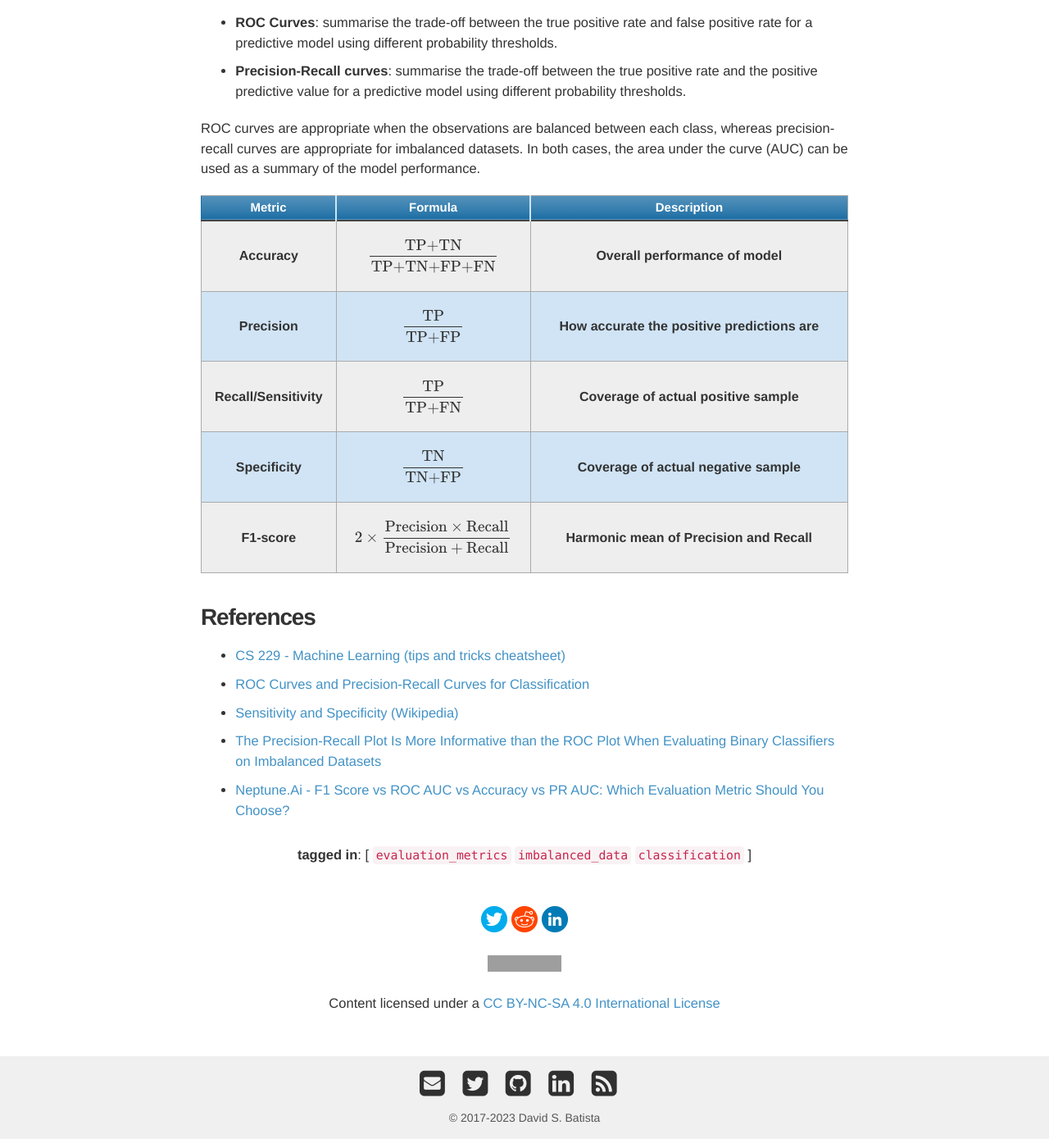
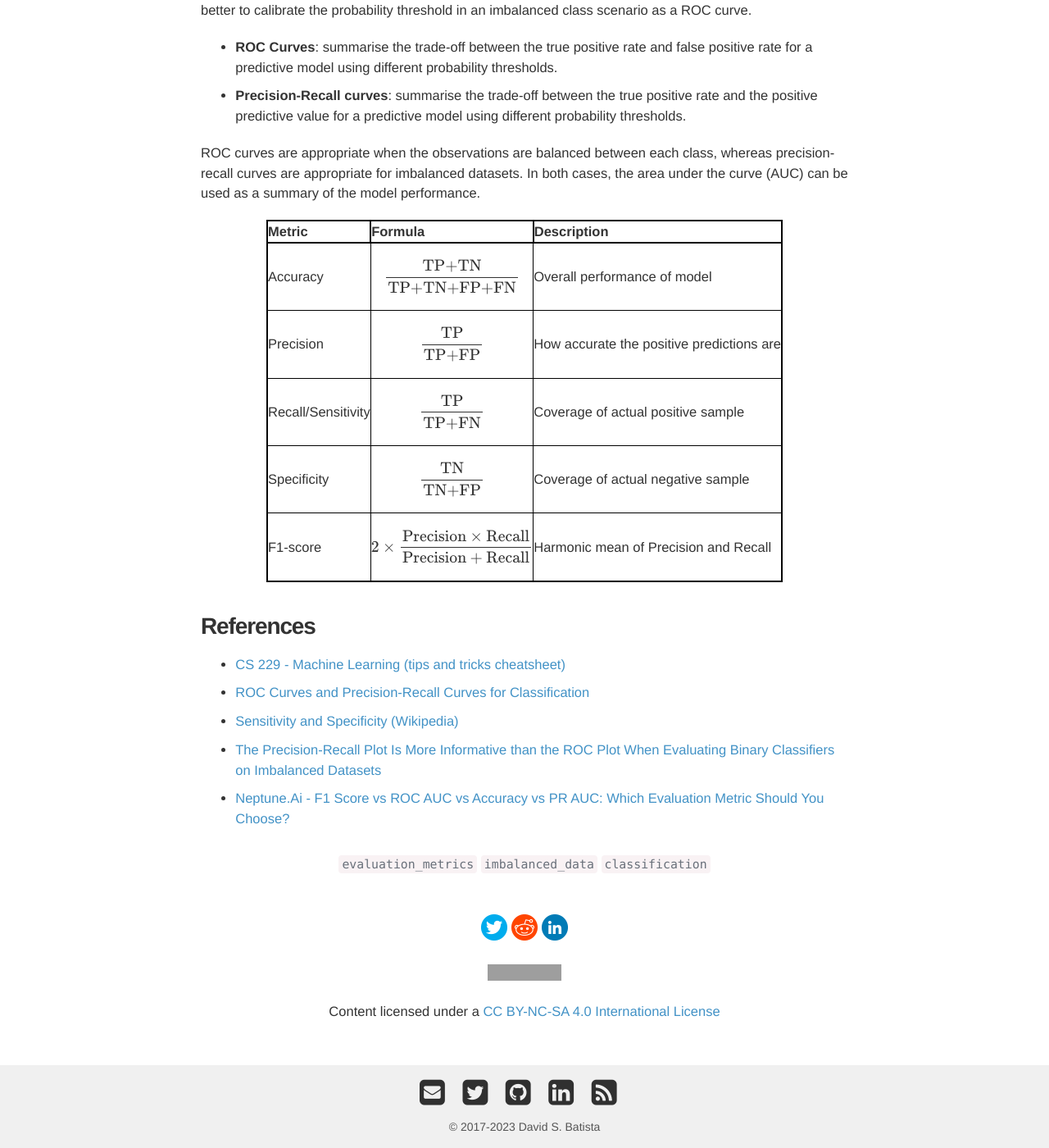
Before and after one commit to davidsbatista/davidsbatista.net, a Jekyll site: the page built from _posts/2018-08-15-NLP_Metrics.md, in a window 1280 px wide and 1400 px high, scrolled down 5950 px. Shown: the whole window at 82% size. Built offline with Jekyll 4.4.1, drawn with Linux system fonts in a browser that asks for light colours; nearby versions of some CDN libraries; comment, search, counter and statistics services are not loaded; grey boxes are pictures that could not be loaded.

Commit message:
cleaning style.css, removing unused stuff

```diff
--- a/_layouts/post.html
+++ b/_layouts/post.html
@@ -19,12 +19,10 @@
 </div>
 
 <center>
-<b>tagged in</b>: [
 {% for tag in page.tags %}
   {% capture tag_name %}{{ tag }}{% endcapture %}
-  <a href="/tag/{{ tag_name }}"><code class="highlighter-rouge"><nobr>{{ tag_name }}</nobr></code></a>
+  <a href="/tag/{{ tag_name }}"><code class="post-tags"><nobr>{{ tag_name }}</nobr></code></a>
 {% endfor %}
-]
 </center>
 
 {% include share-page.html %}
--- a/assets/css/style.css
+++ b/assets/css/style.css
@@ -61,8 +61,6 @@
   margin-top: 5px;
   margin-bottom: 5px;
 }
-
-.post-meta i,
 
 .post-meta span {
     margin-right: 4px;
@@ -256,7 +254,10 @@
   margin-bottom: 10px;
 }
 
-.post-content { margin: 0 0 30px; }
+.post-content {
+  margin: 0 0 30px;
+  margin-top: 50px;
+}
 
 .post-content > * { margin: 20px 0; }
 
@@ -525,55 +526,6 @@
 
 }
 
-/* taken from poole */
-/* ----------------------------------------------------------*/
-
-.pagination {
-  overflow: hidden; /* clearfix */
-  margin-left: -1rem;
-  margin-right: -1rem;
-  font-family: "PT Sans", Helvetica, Arial, sans-serif;
-  color: #ccc;
-  text-align: center;
-}
-
-/* Pagination items can be `span`s or `a`s */
-.pagination-item {
-  display: block;
-  padding: 1rem;
-  border: 1px solid #eee;
-}
-.pagination-item:first-child {
-  margin-bottom: -1px;
-}
-
-/* Only provide a hover state for linked pagination items */
-a.pagination-item:hover {
-  /*background-color: #f5f5f5;*/
-}
-
-@media (min-width: 30em) {
-  .pagination {
-    margin: 3rem 0;
-  }
-  .pagination-item {
-    float: left;
-    width: 50%;
-  }
-  .pagination-item:first-child {
-    margin-bottom: 0;
-    border-top-left-radius:    4px;
-    border-bottom-left-radius: 4px;
-  }
-  .pagination-item:last-child {
-    margin-left: -1px;
-    border-top-right-radius:    4px;
-    border-bottom-right-radius: 4px;
-  }
-}
-
-/* ----------------------------------------------------------*/
-
 ul.share-buttons{
   list-style: none;
   padding: 0;
@@ -618,82 +570,6 @@
         }
 }
 
-/* used in "Publications" */
-/* ----------------------------------------------------------*/
-
-.row {
-  margin-left: -15px;
-  margin-right: -15px; }
-  .row:before, .row:after {
-    content: " ";
-    display: table; }
-  .row:after {
-    clear: both; }
-
-/* ----------------------------------------------------------*/
-
-
-table.blueTable {
-  border: 1px solid #1C6EA4;
-  background-color: #EEEEEE;
-  width: 100%;
-  text-align: center;
-  border-collapse: collapse;
-  vertical-align: middle;
-}
-table.blueTable td, table.blueTable th {
-  border: 1px solid #AAAAAA;
-  padding: 3px 2px;
-}
-table.blueTable tbody td {
-  font-size: 16px;
-  font-weight: bold;
-}
-table.blueTable tr:nth-child(even) {
-  background: #D0E4F5;
-}
-table.blueTable thead {
-  background: #1C6EA4;
-  background: -moz-linear-gradient(top, #5592bb 0%, #327cad 66%, #1C6EA4 100%);
-  background: -webkit-linear-gradient(top, #5592bb 0%, #327cad 66%, #1C6EA4 100%);
-  background: linear-gradient(to bottom, #5592bb 0%, #327cad 66%, #1C6EA4 100%);
-  border-bottom: 2px solid #444444;
-}
-table.blueTable thead th {
-  font-size: 15px;
-  font-weight: bold;
-  color: #FFFFFF;
-  border-left: 2px solid #D0E4F5;
-  text-align: center;
-}
-table.blueTable thead th:first-child {
-  border-left: none;
-}
-
-table.blueTable tfoot {
-  font-size: 14px;
-  font-weight: bold;
-  color: #FFFFFF;
-  background: #D0E4F5;
-  background: -moz-linear-gradient(top, #dcebf7 0%, #d4e6f6 66%, #D0E4F5 100%);
-  background: -webkit-linear-gradient(top, #dcebf7 0%, #d4e6f6 66%, #D0E4F5 100%);
-  background: linear-gradient(to bottom, #dcebf7 0%, #d4e6f6 66%, #D0E4F5 100%);
-  border-top: 2px solid #444444;
-}
-table.blueTable tfoot td {
-  font-size: 14px;
-}
-table.blueTable tfoot .links {
-  text-align: right;
-}
-table.blueTable tfoot .links a{
-  display: inline-block;
-  background: #1C6EA4;
-  color: #FFFFFF;
-  padding: 2px 8px;
-  border-radius: 5px;
-}
-
 img.emoji {
     display: inline;
     height: 1em;
```
Also changed, not shown: _includes/header.html (+7 -1 lines).
